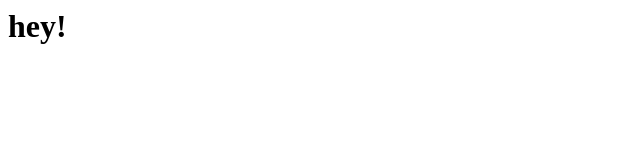
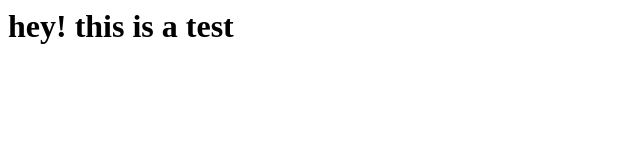
Before and after one commit to mcgrathcullin/mcgrathcullin.github.io, a plain HTML site: page index.html in a window 1280 px wide. Shown: the whole page, without its empty margins (0-640 px from the left). Drawn offline with Linux system fonts and the light colour scheme.

Commit message:
updating
this is a test

```diff
--- a/index.html
+++ b/index.html
@@ -1 +1 @@
-<h1>hey!</h1>
+<h1>hey! this is a test</h1>
```
